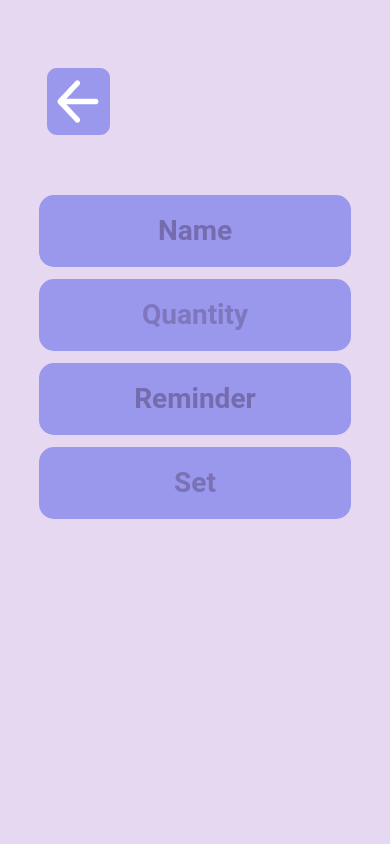
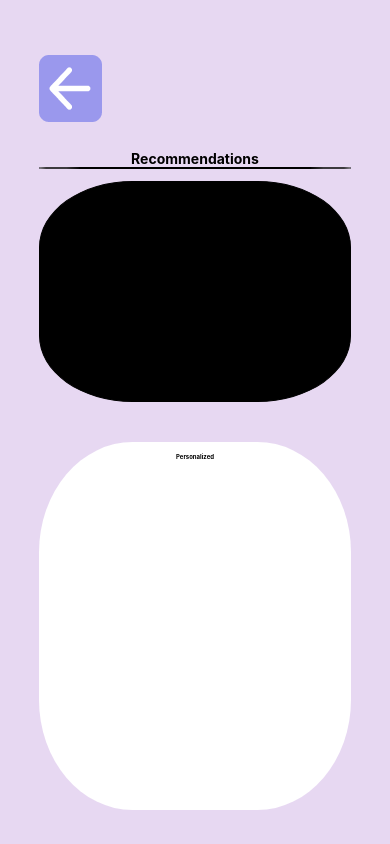
Before and after one commit to quocannguyen/axxess-hackathon-2023, a React Native app: screen /Personalize in a window 390 px wide. Built offline with nearby package versions, Linux system fonts and the light colour scheme.

Commit message:
Add Personalize Screen

```diff
--- a/App.js
+++ b/App.js
@@ -1,10 +1,11 @@
 import { StatusBar } from 'expo-status-bar';
 import HomeScreen from './screens/Home.js'
 import PrescriptionsScreen from './screens/Prescriptions.js'
+import PersonalizeScreen from './screens/Personalize.js'
 import { StyleSheet, Text, View } from 'react-native';
 
 export default function App() {
   return (
-    <PrescriptionsScreen/>
+    <PersonalizeScreen/>
   );
 }
--- /dev/null
+++ b/screens/Personalize.js
@@ -0,0 +1,109 @@
+import { StatusBar } from 'expo-status-bar';
+import { StyleSheet, Text, View, Dimensions } from 'react-native';
+import { BackButton } from '../components/back_button';
+
+const screenWidth = Dimensions.get('window').width;
+const screenHeight = Dimensions.get('window').height;
+const buttonWidth = screenWidth * 0.65;
+
+export default function PersonalizeScreen(){
+    return (
+        <View style={styles.PersonalizeScreen}>
+            <BackButton
+                    onPress={() => console.log('Button pressed!')}
+                    imageSource={require('../assets/back_button.png')}
+            />
+            <View>
+                <Text style={styles.RecommendationsText}>Recommendations</Text>
+                </View>
+            <View style={styles.Recommendations}>
+                <View style={styles.RecommendationsTop}>
+                </View>
+            </View>
+            <View style={styles.Scroll}>
+            </View>
+            <View style={styles.PersonalizedList}>
+                <View>
+                    <Text style={styles.PersonalizedHeading}>Personalized</Text>
+                </View>
+                <View style={styles.Container}>
+                </View>
+            </View>
+        </View>
+    )
+}
+
+const styles = StyleSheet.create({
+    PersonalizeScreen: {
+        flex: 1,
+        backgroundColor: 'rgba(231,216,242,1)',
+        paddingTop: '14%',
+        paddingLeft: '10%',
+        paddingRight: '10%',
+        paddingBottom: '14%',
+        display: "flex",
+    },
+    Back_button: {
+        width: '16%',
+        height: '17%',
+    },
+    BackButton_Image: {
+        width: '10%',
+        position: 'absolute',
+        top: '8%',
+        left: '12%',
+    },
+    RecommendationsText: {
+        marginTop: '9%',
+        fontWeight: 700,
+        fontSize: '24',
+        alignSelf: 'center',
+    },
+    RecommendationsTop: {
+        borderWidth: 1,
+        width: '100%',
+        height: '%',
+        backgroundColor: "white",
+        borderBottomRightRadius: '30%',
+        borderBottomLeftRadius: '30%',
+        borderTopLeftRadius: '30%',
+        borderTopRightRadius: '30%',
+    },
+    Scroll: {
+        marginTop: '4%',
+        height: '30%',
+        backgroundColor: "black",
+        borderWidth: 1,
+        borderBottomRightRadius: '30%',
+        borderBottomLeftRadius: '30%',
+        borderTopLeftRadius: '30%',
+        borderTopRightRadius: '30%',
+    },
+    PersonalizedList: {
+        width: '100%',
+        height: '50%',
+        display: "flex",
+        padding: '3.5%',
+        marginTop: '13%',
+        borderTopLeftRadius: '30%',
+        borderTopRightRadius: '30%',
+        borderBottomRightRadius: '30%',
+        borderBottomLeftRadius: '30%',
+        backgroundColor: "white",
+        display: "flex",
+        flexDirection: "column",
+        justifyContent: 'flex-start',
+        alignItems: 'center',
+        gap: '5%',
+    },
+    PersonalizedHeading: {
+        fontSize: '20%',
+        fontWeight: 700,
+    },
+    Container: {
+        borderWidth: '150%',
+        Width: '100%',
+        backgroundColor: "grey",
+        Display: "flex",
+    }
+});
--- a/screens/Prescriptions.js
+++ b/screens/Prescriptions.js
@@ -137,4 +137,4 @@ export default function PrescriptionsScreen(){
           fontFamily: "Roboto, sans-serif",
           fontWeight: "600",
         },
-      })
+      });
```
